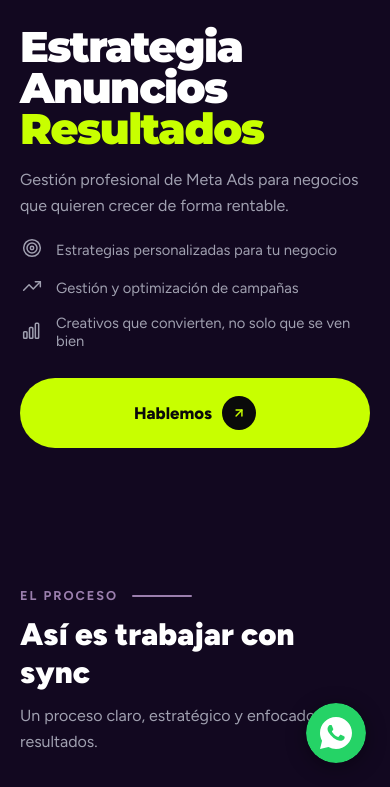
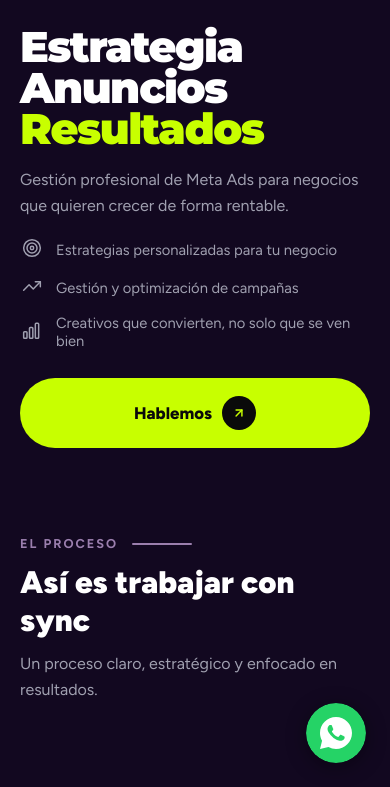
Before and after one commit to syncmedia-ar/syncmedia-landing, a plain HTML site: page index.html in a window 390 px wide. Shown: the part 57-844 px from the top of the page. Drawn offline with Linux system fonts and the light colour scheme; a web font is replaced by a local one.

Commit message:
cambio en medida inicio

```diff
--- a/index.html
+++ b/index.html
@@ -826,7 +826,7 @@
 
   @media (max-width: 600px) {
     nav { padding: 14px 20px; }
-    #hero { padding: 84px 20px 100px; gap: 32px; }
+    #hero { padding: 84px 20px 48px; gap: 24px; min-height: auto; }
     .hero-left h1 { font-size: clamp(2.4rem, 11vw, 3.4rem); margin-bottom: 18px; letter-spacing: -1.5px; }
     .hero-left p { font-size: 1rem; margin-bottom: 20px; }
     .hero-features { gap: 14px; margin-bottom: 28px; }
```
